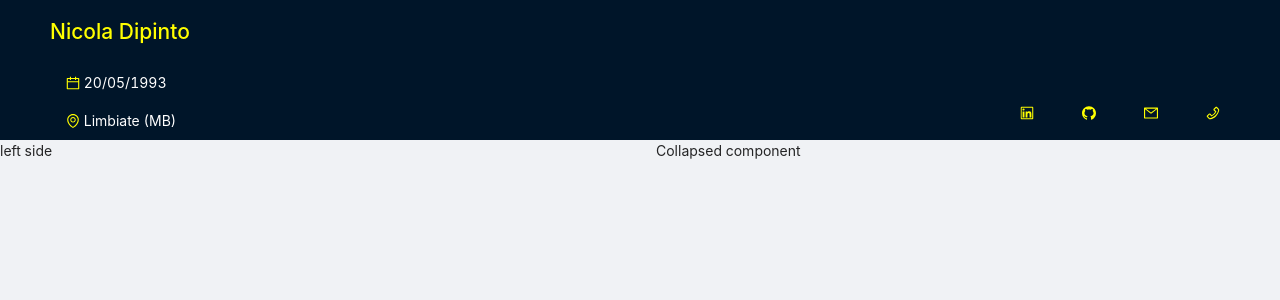
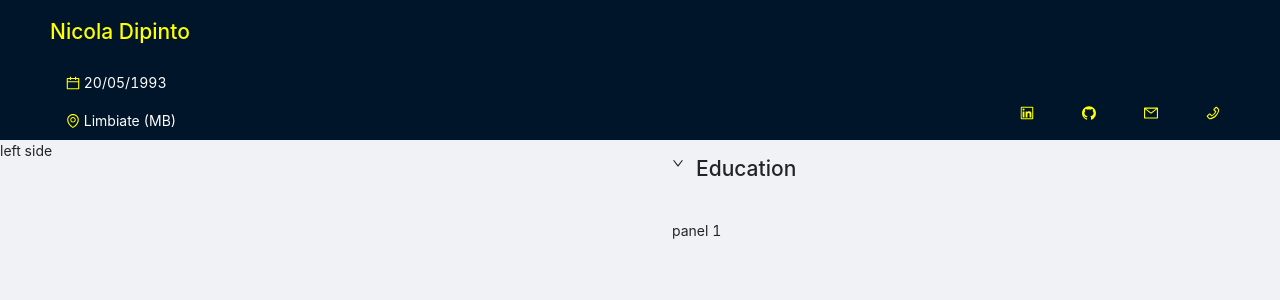
Before and after one commit to NicolaDipintoDev/cv.assignment, a React (Create React App) app in the folder cv-assignment/: page / in a window 1280 px wide. Shown: the top 300 px of the page. Built offline with nearby package versions, Linux system fonts and the light colour scheme.

Commit message:
add Collapse title

```diff
--- a/cv-assignment/src/components/Content/CollapseComponents/CollapseComponent.js
+++ b/cv-assignment/src/components/Content/CollapseComponents/CollapseComponent.js
@@ -1,7 +1,14 @@
 import React from "react";
+import { Collapse } from "antd";
 
-const CollapseComponent = () => (
-  <div>Collapsed component</div>
+const { Panel } = Collapse;
+
+const CollapseComponent = ({title}) => (
+    <Collapse defaultActiveKey={["1"]} ghost>
+      <Panel header={<h1>{title}</h1>} key="1">
+        panel 1
+      </Panel>
+    </Collapse>
 );
 
 export default CollapseComponent;
--- a/cv-assignment/src/components/Content/Container.js
+++ b/cv-assignment/src/components/Content/Container.js
@@ -8,7 +8,7 @@ const Container = () => (
       left side
     </Col>
     <Col className="gutter-row" xs={24} sm={12}>
-      <CollapseComponent />
+      <CollapseComponent title='Education'/>
     </Col>
   </Row>
 );
```
